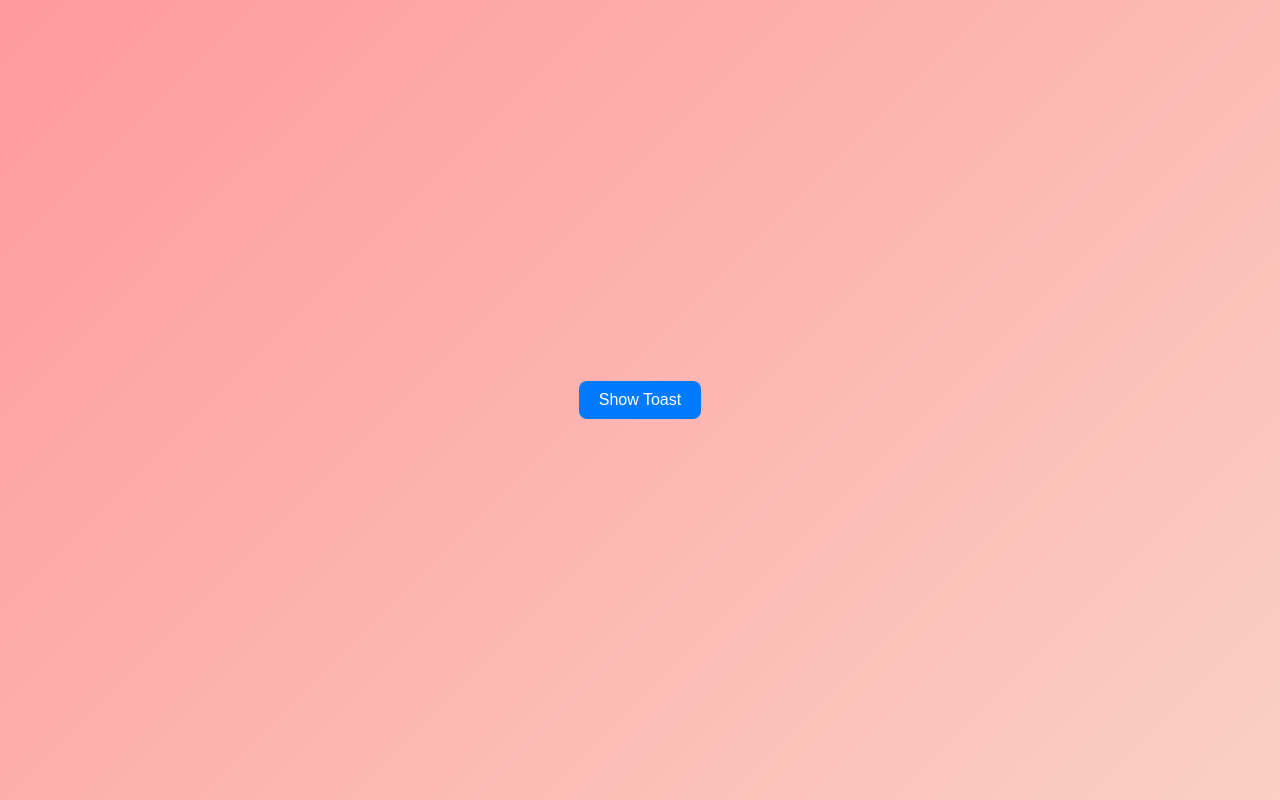
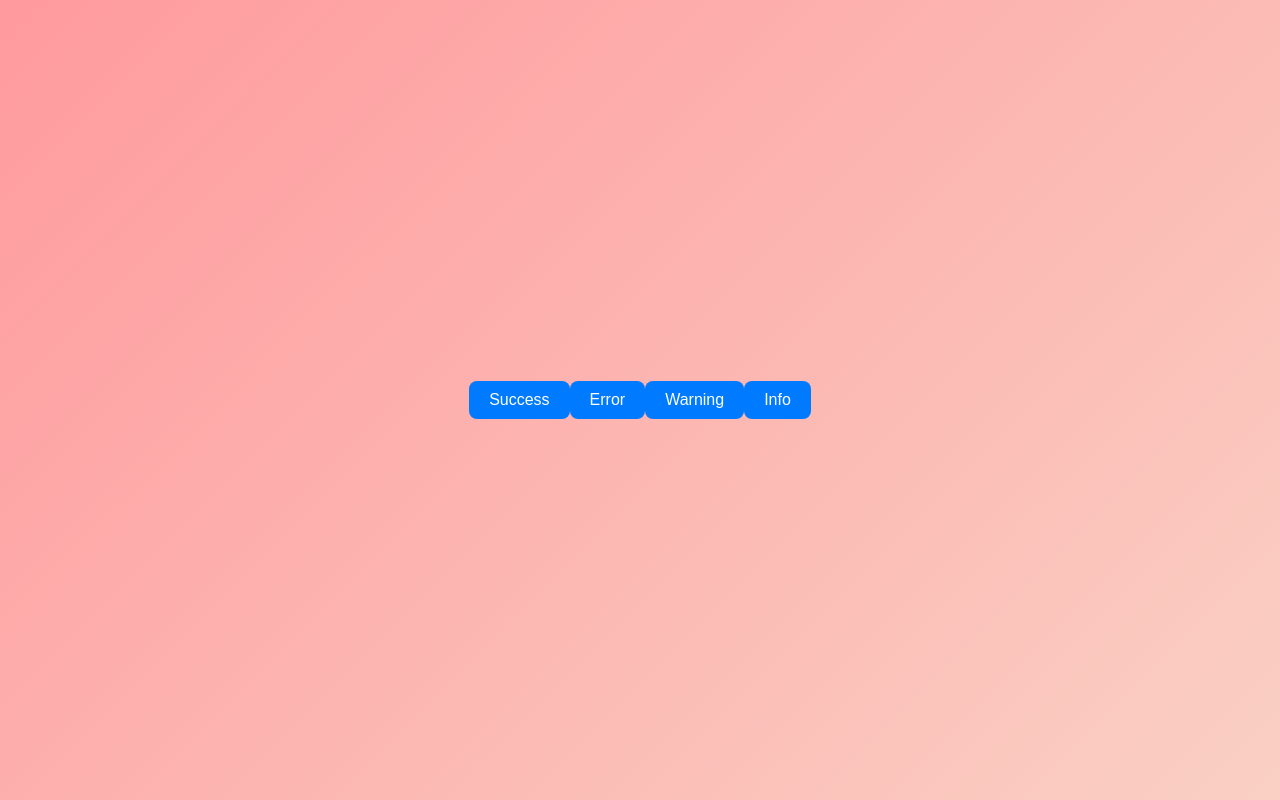
Before and after one commit to Ayush4958/javascript-course, a plain HTML site: page toast notification css html js/index.html in a window 1280 px wide. Drawn offline with Linux system fonts and the light colour scheme.

Commit message:
enhance toast notification feature with multiple message types and styles

```diff
--- a/toast notification css html js/css/style.css
+++ b/toast notification css html js/css/style.css
@@ -20,7 +20,6 @@ body {
 .toast {
     padding: 15px 20px;
     border-radius: 8px;
-    background: #333;
     color: white;
     font-size: 1rem;
     box-shadow: 0 0 10px rgba(0, 0, 0, 0.1);
@@ -28,6 +27,11 @@ body {
     transform: translateX(100%);
     animation: slideIn 0.5s forwards, fadeOut 4s forwards;
 }
+
+.toast.success { background: #28a745; }
+.toast.error { background: #dc3545; }
+.toast.warning { background: #ffc107; }
+.toast.info { background: #17a2b8; }
 
 @keyframes slideIn {
     to {
--- a/toast notification css html js/index.html
+++ b/toast notification css html js/index.html
@@ -7,7 +7,10 @@
    <link rel="stylesheet" href="css/style.css">
 </head>
 <body>
-    <button onclick="showToast('This is a toast notification!')">Show Toast</button>
+    <button onclick="showToast('This is a success message!', 'success')">Success</button>
+    <button onclick="showToast('This is an error message!', 'error')">Error</button>
+    <button onclick="showToast('This is a warning message!', 'warning')">Warning</button>
+    <button onclick="showToast('This is an info message!', 'info')">Info</button>
 
     <div class="toast-container" id="toast-container"></div>
 
--- a/toast notification css html js/js/script.js
+++ b/toast notification css html js/js/script.js
@@ -1,7 +1,7 @@
-function showToast(message) {
+function showToast(message, type = 'info') {
     const toastContainer = document.getElementById('toast-container');
     const toast = document.createElement('div');
-    toast.classList.add('toast');
+    toast.classList.add('toast', type);
     toast.innerText = message;
 
     toastContainer.appendChild(toast);
```
